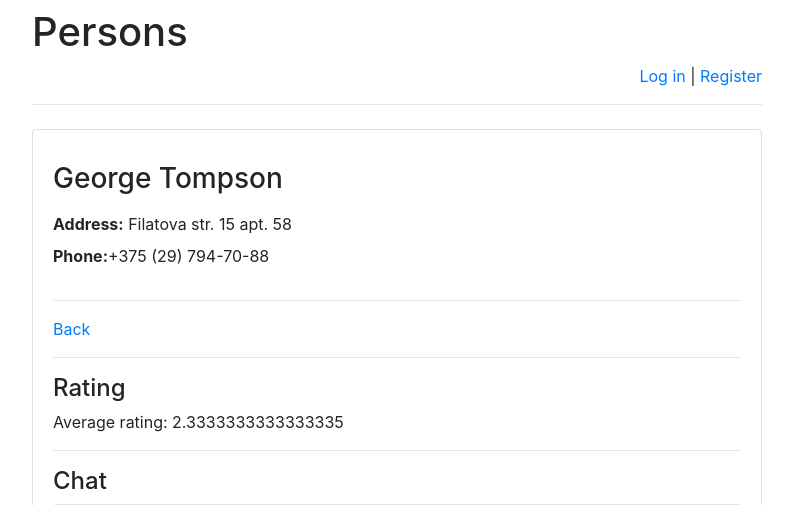
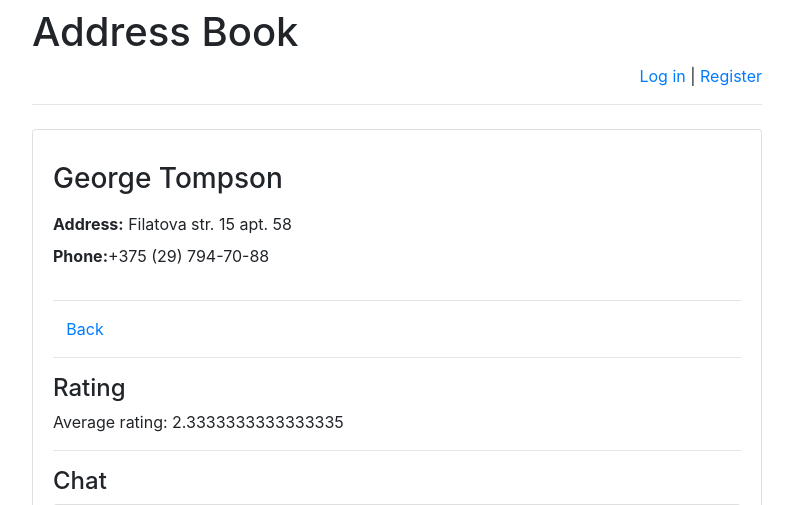
Before and after one commit to egor-loiko/pyhon, a Django app: page /addressbook/1/ in a window 1280 px wide. Shown: the top 505 px of the page, without its empty margins (243-1036 px from the left). Run offline with Django 4.2, Linux system fonts and the light colour scheme; data comes from the database, SQL or seed files in the repository; both versions use the stored data as it was after the commit; some libraries are stand-ins or nearby versions.

Commit message:
minor changes in html

```diff
--- a/LAB_PRACTICE/lab6_addressBook/templates/address.html
+++ b/LAB_PRACTICE/lab6_addressBook/templates/address.html
@@ -23,7 +23,7 @@
     {% endfor %}
 <hr>
 <div style="text-align: left">
-<a href="/addressbook/">Back</a>
+<a href="/addressbook/" style="margin-left: 10pt">Back</a>
 </div>
 {#    <input type="submit" value="Answer"/>#}
 </form>
--- a/LAB_PRACTICE/lab6_addressBook/templates/base.html
+++ b/LAB_PRACTICE/lab6_addressBook/templates/base.html
@@ -12,7 +12,7 @@
 <div class="container">
     <div class="row justify-content-center">
         <div class="col-8">
-            <h1 class="mt-2">Persons</h1>
+            <h1 class="mt-2">Address Book</h1>
             {% if user.is_authenticated %}
                 <p class="text-right">
                     Hello, {{ user.username }}!
```
Also changed, not shown: LAB_PRACTICE/lab6_addressBook/db.sqlite3.
